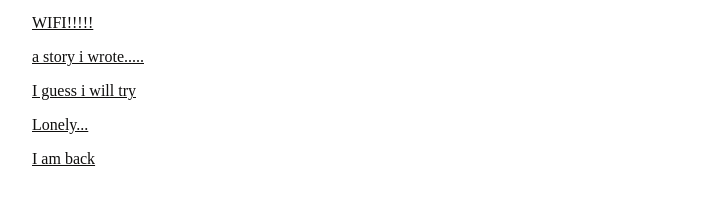
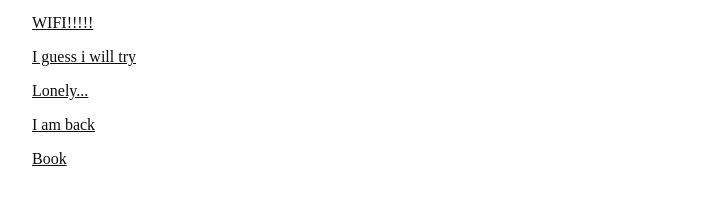
Before and after one commit to UtkrishthSrivastava/fluffy-waddle, a plain HTML site: page index.html in a window 1280 px wide. Shown: the part 222-424 px from the top of the page, without its empty margins (16-720 px from the left). Drawn offline with Linux system fonts and the light colour scheme.

Commit message:
blog update

```diff
--- a/index.html
+++ b/index.html
@@ -9,8 +9,8 @@
 <ul><a href=father1.html>My father came back</a></ul>
 <ul><a href=0128bruh.html>why i forget</a></ul>
 <ul><a href=yaywifi.html>WIFI!!!!!</a></ul>
-<ul><a href=.html>a story i wrote.....</a></ul>
 <ul><a href=tryingmyself.html>I guess i will try</a></ul>
 
 <ul><a href=sad.html>Lonely...</a></ul>
 <ul><a href=back.html>I am back</a></ul>
+<ul><a href=book.html>Book</a></ul>
```
Also changed, not shown: book.html (added, +1 -0 lines), files.txt.
